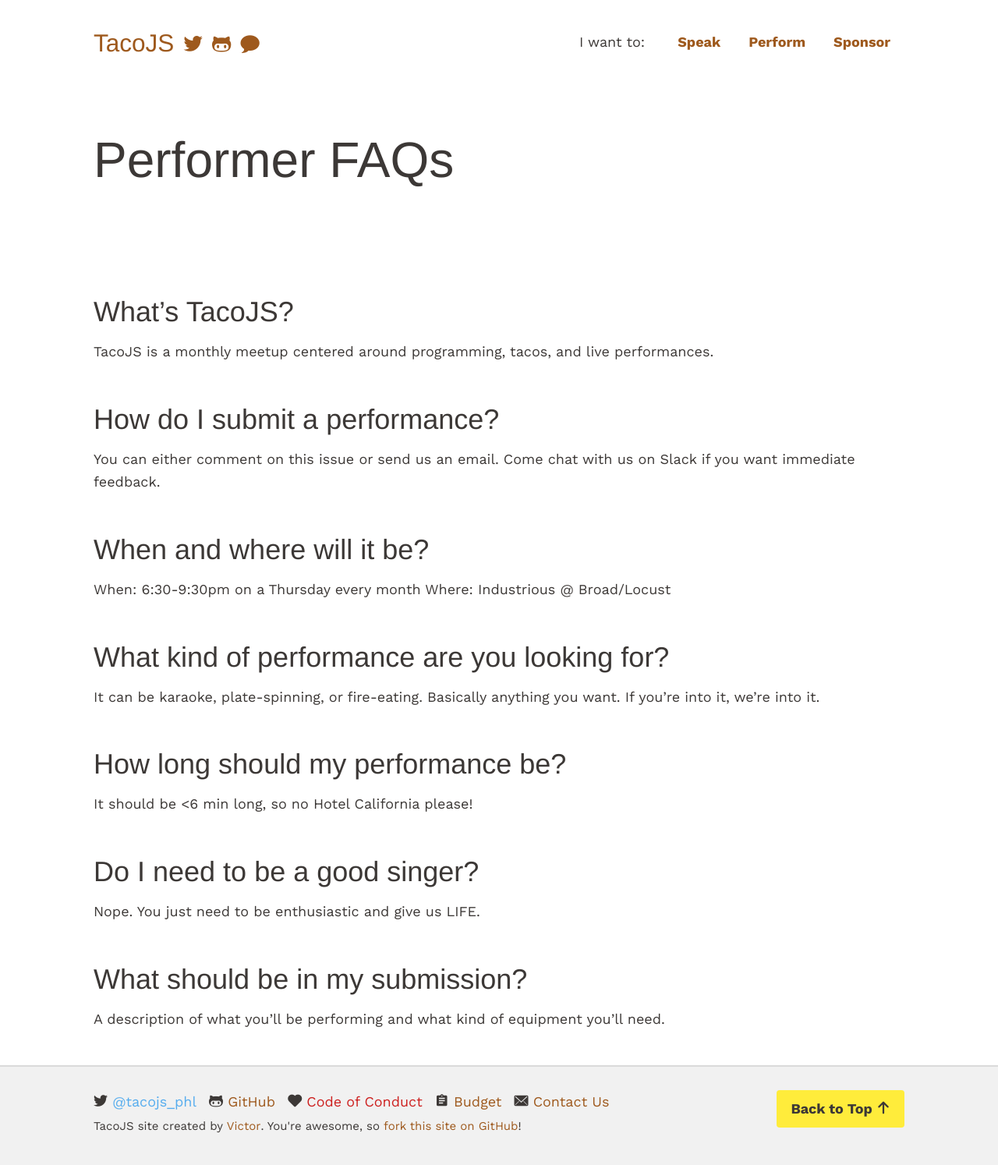
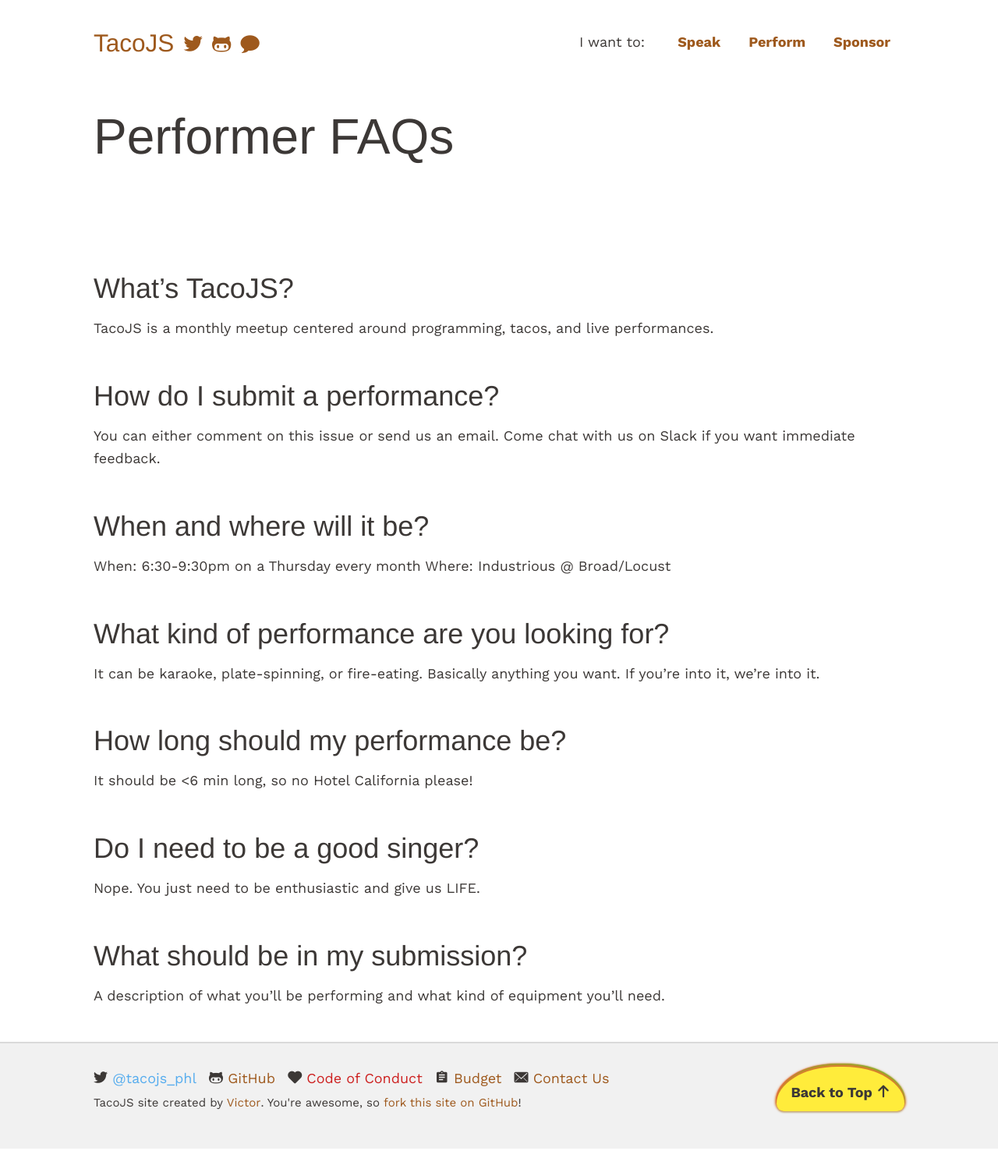
Before and after one commit to TacoJS/tacojs.github.io, a Jekyll site: the page built from pages/performers.md, in a window 1280 px wide. Shown: the whole page at 78% size. Built offline with Jekyll 4.4.1, drawn with Linux system fonts in a browser that asks for light colours; nearby versions of some CDN libraries; some web fonts are replaced; after the commit the page ends 1473 px from its top, so only the background shows below that.

Commit message:
Style tweaks, notably taco buttons

```diff
--- a/_layouts/page.html
+++ b/_layouts/page.html
@@ -1,7 +1,7 @@
 ---
 layout: blank
 ---
-<header class="page-header no-margin-bottom">
+<header class="page-header">
   <container>
       <h1 class="title">{{ page.title }}</h1>{% if page.subtitle %}
       <p class="lead">{{ page.subtitle }}</p>
--- a/_sass/_base.scss
+++ b/_sass/_base.scss
@@ -104,7 +104,7 @@
 .title {
   font-size: 64px;
   @include media-query($on-palm) {
-    font-size: 56px;
+    font-size: 50px;
   }
 }
 .logo, .site-title {
--- a/_sass/_site.scss
+++ b/_sass/_site.scss
@@ -1,3 +1,20 @@
+// Taco Buttons
+.button {
+  padding: 1em 1em .5em 1em;
+  border-top-left-radius: 100% 100px;
+  border-top-right-radius: 100% 100px;
+  border-bottom-left-radius: 20px;
+  border-bottom-right-radius: 20px;
+  box-shadow: 0 -2px 3px 2px #d97e2f, 1px -4px 1px 0px #0ff719, -1px -4px 1px 0px #f14545, 0 2px 2px rgba(150,150,100,.5);
+  transition: 200ms ease all;
+  &:hover {
+    box-shadow: 0 -4px 3px 2px  $primary, 4px -5px 0px 0px #0ff719, -4px -5px 0px 0px #f14545, 0 2px 4px rgba(50, 50, 50, 0.75);
+  }
+  &:active {
+    box-shadow: 0 -4px 3px 2px  $primary, 4px -5px 0px 0px #0ff719, -4px -5px 0px 0px #f14545, inset 0 -2px 10px rgba(50, 50, 50, 0.75);
+  }
+}
+
 // Navigation
 .nav {
   &-brand {
@@ -39,6 +56,7 @@
 header {
   // background-color: $primary;
   // color: $white;
+  padding-top: 0;
 }
 
 // Link bar
@@ -70,6 +88,14 @@
   }
   a {
     color: white;
+  }
+}
+
+// Homepage Header
+#welcome {
+  h1 {
+    line-height: 1.1em;
+    margin-bottom: .5em;
   }
 }
 
```
Also changed, not shown: _meetups/2016-august.md (+2 -1 lines), pages/index.html (+5 -5 lines).
